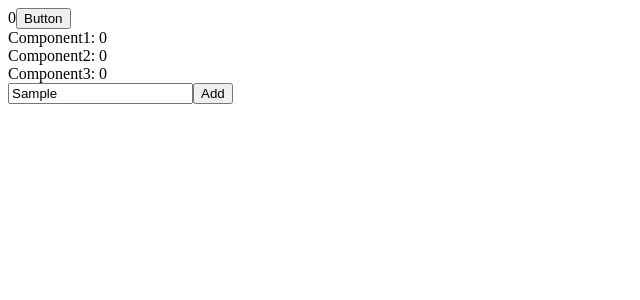
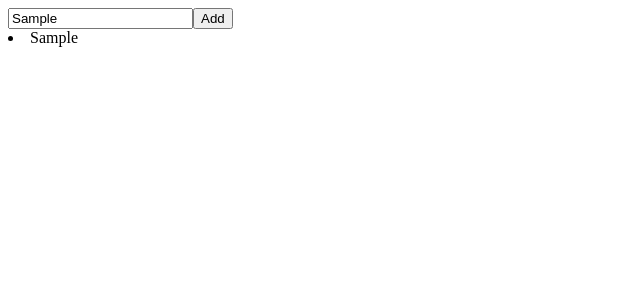
Before and after one commit to v123582/react-redux-sample, a React (Create React App) app: page / in a window 1280 px wide. Both pictures are taken after typing "Sample" into the empty fields and a click on the button "Add". Shown: the top 300 px of the page, without its empty margins (0-640 px from the left). Built offline with nearby package versions, Linux system fonts and the light colour scheme.

Commit message:
refactor

```diff
--- a/src/App.js
+++ b/src/App.js
@@ -8,17 +8,6 @@ import Component3 from './Component3'
 
 class App extends Component {
 
-  componentWillMount(){
-    console.log('===== 2 =====')
-  }
-
-  handleClick = () => {
-    console.log('===== 4 =====')
-
-    console.log(this.props.data+1)
-    this.props.dispatch(actions.setData(this.props.data+1));
-  }
-
   create = (event) => {
     event.preventDefault();
     var newItemValue = this.refs.itemName.value;
@@ -28,26 +17,18 @@ class App extends Component {
   }
 
   render() {
-    console.log('===== 3 =====')
 
-    const data = this.props.data;
     const todoItems = this.props.todoItems;
-
     console.log(todoItems)
 
     return (
       <div>
-        {data}
-        <button onClick={this.handleClick}>Button</button>
-
-        <Component1 data={data}/>
-        <Component2 />
-        <Component3 />
-
-
         <div className="todoapp">
           <input type="text" ref="itemName" className="form-control" placeholder="add a new todo..."/>
           <button onClick={this.create}>Add</button>
+          {todoItems.map((d, i) => (
+            <li key={i}>{d}</li>
+          ))}
         </div>
       </div>
     );
@@ -56,8 +37,7 @@ class App extends Component {
 
 function mapStateToProps(state) {
   return {
-    data: state.ProductInfo.data,
-    todoItems: state.ProductInfo.todoItems,
+    todoItems: state.TaskReducer.todoItems,
   };
 }
 
--- a/src/actions.js
+++ b/src/actions.js
@@ -1,13 +1,4 @@
-export const SET_DATA = 'SET_DATA';
 export const CREATE = 'CREATE';
-
-export function setData(data) {
-  console.log('===== 5 =====')
-  return {
-    type: SET_DATA,
-    data,
-  };
-}
 
 export function create(data) {
   return {
--- a/src/index.js
+++ b/src/index.js
@@ -8,8 +8,6 @@ import App from './App'
 
 const renderTarget = document.getElementById('root')
 
-console.log('===== 1 =====')
-
 ReactDOM.render(
   <Provider store={store}>
     <App />
--- a/src/reducer.js
+++ b/src/reducer.js
@@ -1,12 +1,8 @@
 import * as actions from './actions';
 import { combineReducers } from 'redux';
 
-function ProductInfo(state = {data: 0, todoItems: []}, action) {
+function TaskReducer(state = {todoItems: []}, action) {
   switch (action.type) {
-    case actions.SET_DATA: {
-      console.log('===== 6 =====')
-      return { ...state, data: action.data };
-    }
     case actions.CREATE: {
       return { ...state, todoItems: [...state.todoItems, action.data] };
     }
@@ -17,7 +13,7 @@ function ProductInfo(state = {data: 0, todoItems: []}, action) {
 }
 
 const reducer = combineReducers({
-  ProductInfo,
+  TaskReducer,
 });
 
 export default reducer;
```
